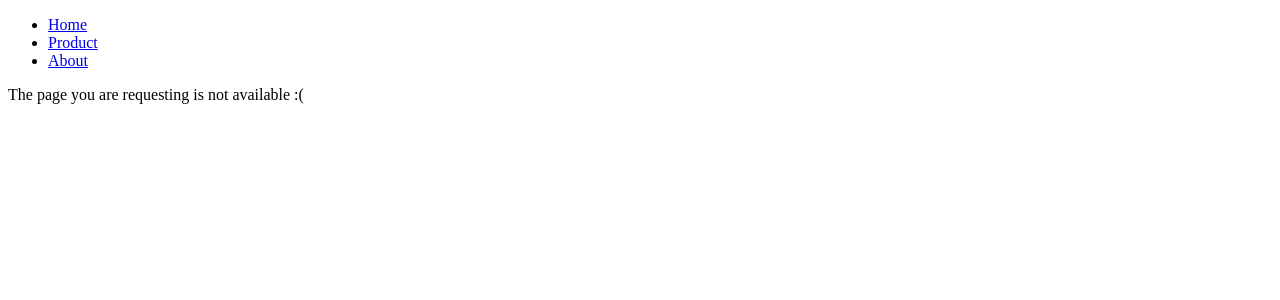
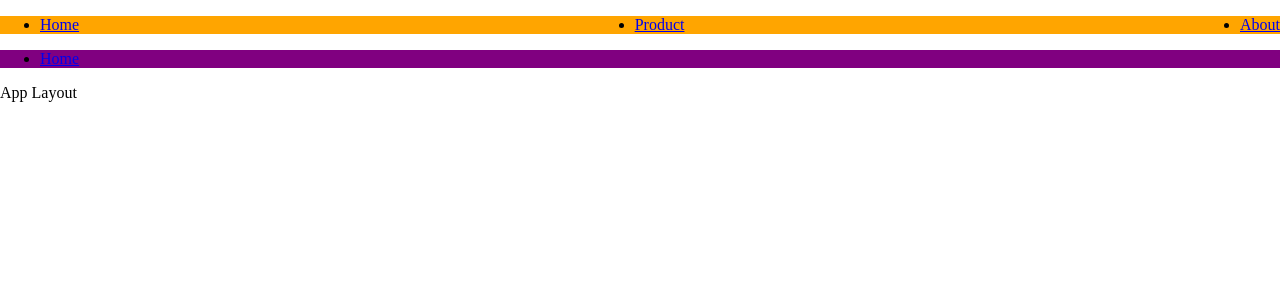
Before and after one commit to leelanarasimha/react18-course, a React (Vite) app in the folder travel-app/: page /app in a window 1280 px wide. Shown: the top 300 px of the page. Built offline with nearby package versions, Linux system fonts and the light colour scheme.

Commit message:
css modules

```diff
--- a/travel-app/src/App.jsx
+++ b/travel-app/src/App.jsx
@@ -5,6 +5,7 @@
 import About from './pages/About';
 import PageNotFound from './pages/PageNotFound';
 import PageNav from './components/PageNav';
+import AppLayout from './pages/AppLayout';
 
 function App() {
   return (
@@ -14,6 +15,7 @@
           <Route path="/" element={<Home />} />
           <Route path="product" element={<Product />} />
           <Route path="about" element={<About />} />
+          <Route path="app" element={<AppLayout />} />
           <Route path="*" element={<PageNotFound />} />
         </Routes>
       </BrowserRouter>
--- /dev/null
+++ b/travel-app/src/components/AppNav.jsx
@@ -0,0 +1,13 @@
+import { Link } from 'react-router-dom';
+import styles from './AppNav.module.css';
+export default function AppNav() {
+  return (
+    <nav className={styles.nav}>
+      <ul>
+        <li>
+          <Link to="/">Home</Link>
+        </li>
+      </ul>
+    </nav>
+  );
+}
--- /dev/null
+++ b/travel-app/src/components/AppNav.module.css
@@ -0,0 +1,3 @@
+.nav {
+  background-color: purple;
+}
--- a/travel-app/src/components/PageNav.jsx
+++ b/travel-app/src/components/PageNav.jsx
@@ -1,8 +1,9 @@
-import { Link, NavLink } from 'react-router-dom';
+import { NavLink } from 'react-router-dom';
+import styles from './PageNav.module.css';
 
 export default function PageNav() {
   return (
-    <nav>
+    <nav className={styles.nav}>
       <ul>
         <li>
           <NavLink to="/">Home</NavLink>
--- /dev/null
+++ b/travel-app/src/components/PageNav.module.css
@@ -0,0 +1,16 @@
+.nav {
+  background-color: orange;
+}
+
+.nav ul {
+  display: flex;
+  justify-content: space-between;
+}
+
+.nav :global(.active) {
+  background-color: green;
+}
+
+:global(.test) {
+  color: red;
+}
--- a/travel-app/src/index.css
+++ b/travel-app/src/index.css
@@ -0,0 +1,8 @@
+* {
+  box-sizing: border-box;
+}
+
+body {
+  margin: 0px;
+  padding: 0px;
+}
--- /dev/null
+++ b/travel-app/src/pages/AppLayout.jsx
@@ -0,0 +1,12 @@
+import AppNav from '../components/AppNav';
+import PageNav from '../components/PageNav';
+
+export default function AppLayout() {
+  return (
+    <div>
+      <PageNav />
+      <AppNav />
+      <div>App Layout</div>
+    </div>
+  );
+}
--- a/travel-app/src/pages/Home.jsx
+++ b/travel-app/src/pages/Home.jsx
@@ -4,7 +4,7 @@
   return (
     <>
       <PageNav />
-      <div>Home Page</div>
+      <h1 className="test">Home Page</h1>
     </>
   );
 }
```
